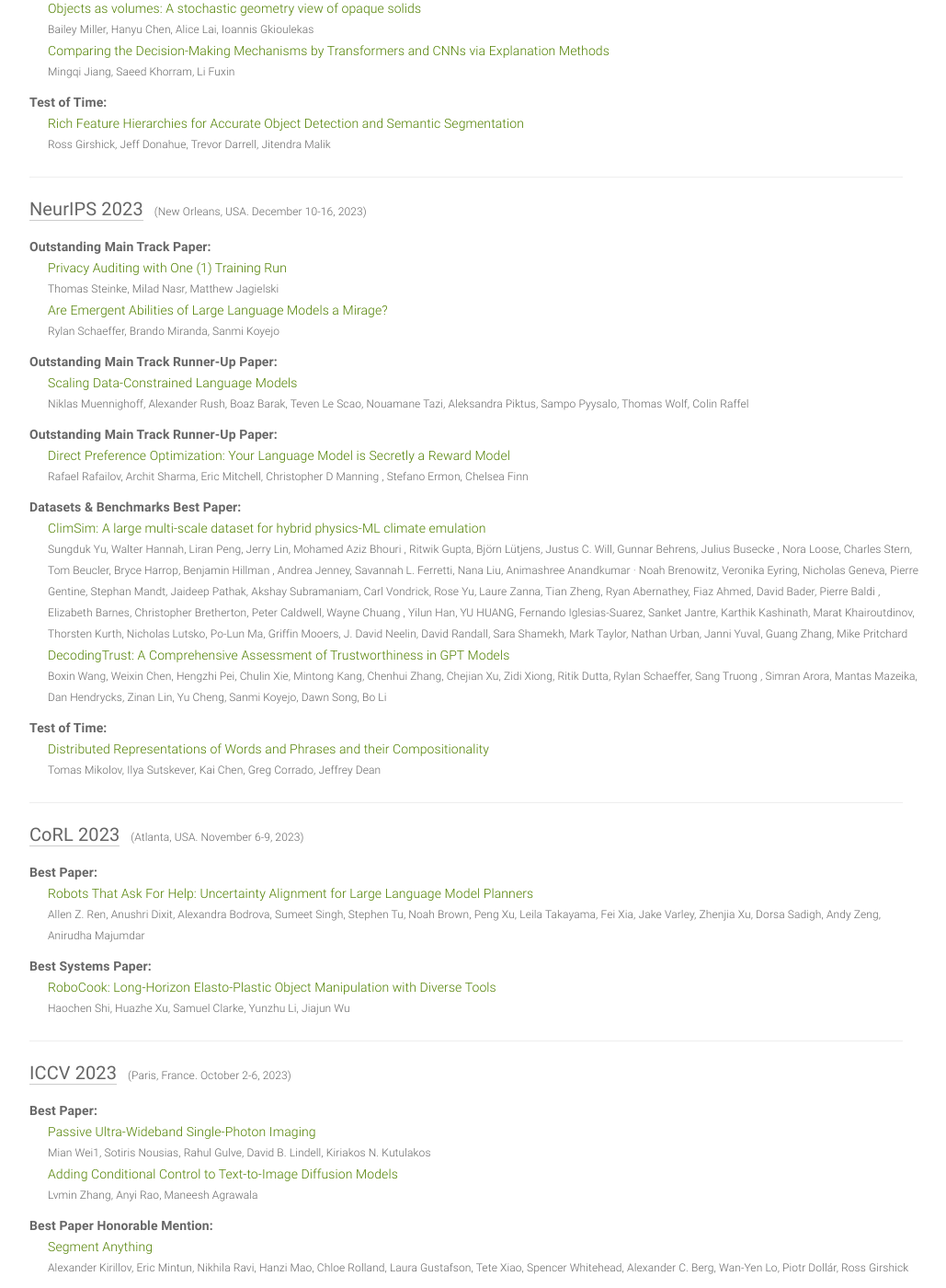
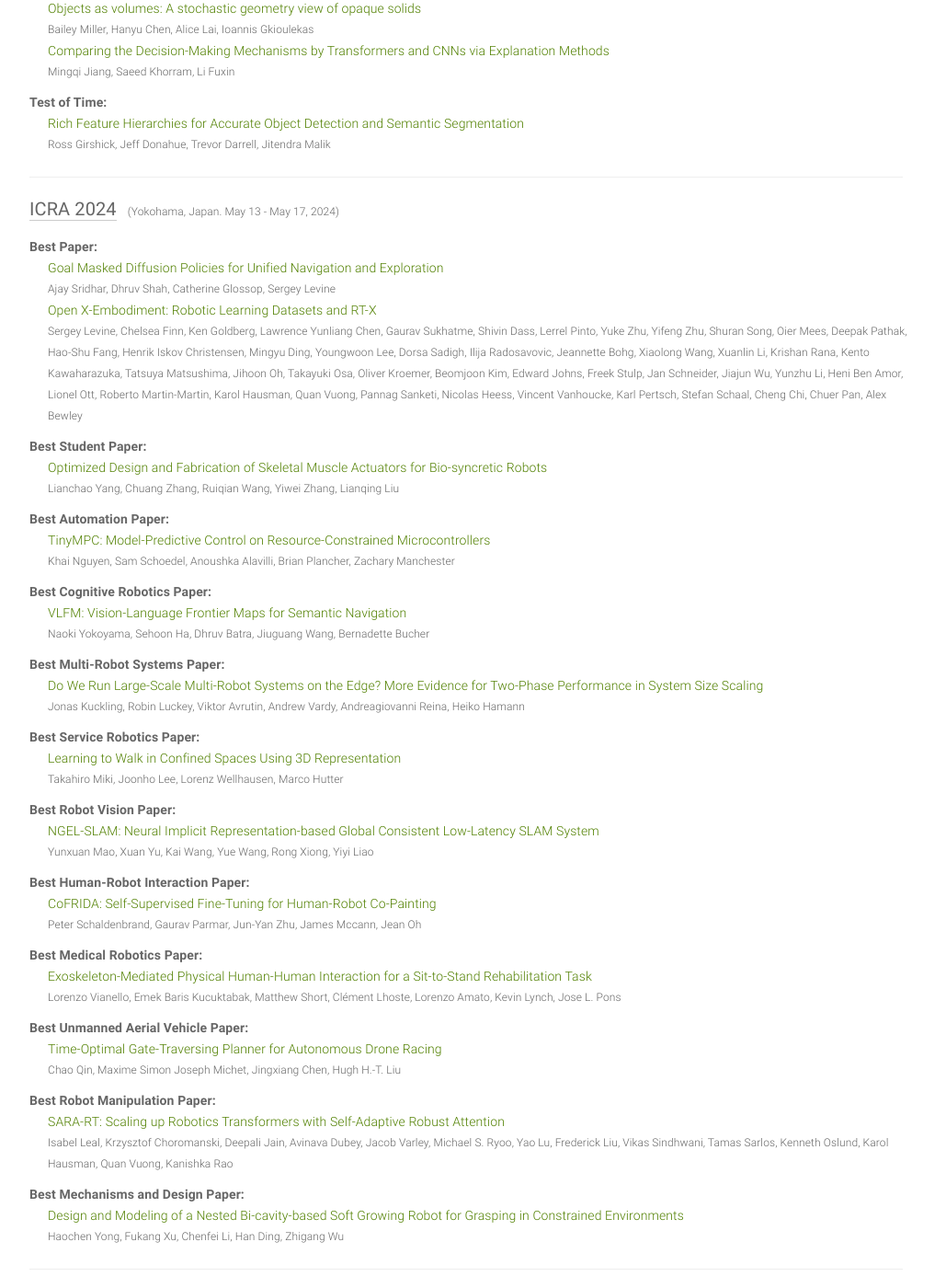
Before and after one commit to clemense/ai-bestpapers, a Jekyll site: the page built from index.html, in a window 1280 px wide and 1400 px high, scrolled down 885 px. Shown: the whole window at 92% size, without its empty margins (133-1162 px from the left). Built offline with Jekyll 4.4.1, drawn with Linux system fonts in a browser that asks for light colours.

```diff
--- a/_data/papers.yml
+++ b/_data/papers.yml
@@ -68,6 +68,96 @@
   place: Seattle, USA
   date: June 17-21, 2024
   sub: CV
+
+- venue: ICRA
+  year: 2024
+  awards:
+  - award: Best Paper
+    title: Goal Masked Diffusion Policies for Unified Navigation and Exploration
+    link: https://arxiv.org/abs/2310.07896
+    author: Ajay Sridhar, Dhruv Shah, Catherine Glossop, Sergey Levine
+    source: https://2024.ieee-icra.org/awards-and-finalists/
+  - award: Best Paper
+    title: 'Open X-Embodiment: Robotic Learning Datasets and RT-X'
+    link: https://arxiv.org/abs/2310.08864
+    author: Sergey Levine, Chelsea Finn, Ken Goldberg, Lawrence Yunliang Chen, Gaurav
+      Sukhatme, Shivin Dass, Lerrel Pinto, Yuke Zhu, Yifeng Zhu, Shuran Song, Oier
+      Mees, Deepak Pathak, Hao-Shu Fang, Henrik Iskov Christensen, Mingyu Ding, Youngwoon
+      Lee, Dorsa Sadigh, Ilija Radosavovic, Jeannette Bohg, Xiaolong Wang, Xuanlin
+      Li, Krishan Rana, Kento Kawaharazuka, Tatsuya Matsushima, Jihoon Oh, Takayuki
+      Osa, Oliver Kroemer, Beomjoon Kim, Edward Johns, Freek Stulp, Jan Schneider,
+      Jiajun Wu, Yunzhu Li, Heni Ben Amor, Lionel Ott, Roberto Martin-Martin, Karol
+      Hausman, Quan Vuong, Pannag Sanketi, Nicolas Heess, Vincent Vanhoucke, Karl
+      Pertsch, Stefan Schaal, Cheng Chi, Chuer Pan, Alex Bewley
+    source: https://2024.ieee-icra.org/awards-and-finalists/
+  - award: Best Student Paper
+    title: Optimized Design and Fabrication of Skeletal Muscle Actuators for Bio-syncretic
+      Robots
+    link: null
+    author: Lianchao Yang, Chuang Zhang, Ruiqian Wang, Yiwei Zhang, Lianqing Liu
+    source: https://2024.ieee-icra.org/awards-and-finalists/
+  - award: Best Automation Paper
+    title: 'TinyMPC: Model-Predictive Control on Resource-Constrained Microcontrollers'
+    link: https://arxiv.org/abs/2310.16985
+    author: Khai Nguyen, Sam Schoedel, Anoushka Alavilli, Brian Plancher, Zachary
+      Manchester
+    source: https://2024.ieee-icra.org/awards-and-finalists/
+  - award: Best Cognitive Robotics Paper
+    title: 'VLFM: Vision-Language Frontier Maps for Semantic Navigation'
+    author: Naoki Yokoyama, Sehoon Ha, Dhruv Batra, Jiuguang Wang, Bernadette Bucher
+    link: https://arxiv.org/abs/2312.03275
+    source: https://2024.ieee-icra.org/awards-and-finalists/
+  - award: Best Multi-Robot Systems Paper
+    title: Do We Run Large-Scale Multi-Robot Systems on the Edge? More Evidence for
+      Two-Phase Performance in System Size Scaling
+    link: https://arxiv.org/abs/2310.11843
+    author: Jonas Kuckling, Robin Luckey, Viktor Avrutin, Andrew Vardy, Andreagiovanni
+      Reina, Heiko Hamann
+    source: https://2024.ieee-icra.org/awards-and-finalists/
+  - award: Best Service Robotics Paper
+    title: Learning to Walk in Confined Spaces Using 3D Representation
+    link: https://arxiv.org/abs/2403.00187
+    author: Takahiro Miki, Joonho Lee, Lorenz Wellhausen, Marco Hutter
+    source: https://2024.ieee-icra.org/awards-and-finalists/
+  - award: Best Robot Vision Paper
+    title: 'NGEL-SLAM: Neural Implicit Representation-based Global Consistent Low-Latency
+      SLAM System'
+    link: https://arxiv.org/abs/2311.09525
+    author: Yunxuan Mao, Xuan Yu, Kai Wang, Yue Wang, Rong Xiong, Yiyi Liao
+    source: https://2024.ieee-icra.org/awards-and-finalists/
+  - award: Best Human-Robot Interaction Paper
+    title: 'CoFRIDA: Self-Supervised Fine-Tuning for Human-Robot Co-Painting'
+    link: https://arxiv.org/abs/2402.13442
+    author: Peter Schaldenbrand, Gaurav Parmar, Jun-Yan Zhu, James Mccann, Jean Oh
+    source: https://2024.ieee-icra.org/awards-and-finalists/
+  - award: Best Medical Robotics Paper
+    title: Exoskeleton-Mediated Physical Human-Human Interaction for a Sit-to-Stand
+      Rehabilitation Task
+    link: https://arxiv.org/abs/2310.06084
+    author: Lorenzo Vianello, Emek Baris Kucuktabak, Matthew Short, Clément Lhoste,
+      Lorenzo Amato, Kevin Lynch, Jose L. Pons
+    source: https://2024.ieee-icra.org/awards-and-finalists/
+  - award: Best Unmanned Aerial Vehicle Paper
+    title: Time-Optimal Gate-Traversing Planner for Autonomous Drone Racing
+    link: https://arxiv.org/abs/2309.06837
+    author: Chao Qin, Maxime Simon Joseph Michet, Jingxiang Chen, Hugh H.-T. Liu
+    source: https://2024.ieee-icra.org/awards-and-finalists/
+  - award: Best Robot Manipulation Paper
+    title: 'SARA-RT: Scaling up Robotics Transformers with Self-Adaptive Robust Attention'
+    link: https://arxiv.org/abs/2312.01990
+    author: Isabel Leal, Krzysztof Choromanski, Deepali Jain, Avinava Dubey, Jacob
+      Varley, Michael S. Ryoo, Yao Lu, Frederick Liu, Vikas Sindhwani, Tamas Sarlos,
+      Kenneth Oslund, Karol Hausman, Quan Vuong, Kanishka Rao
+    source: https://2024.ieee-icra.org/awards-and-finalists/
+  - award: Best Mechanisms and Design Paper
+    title: Design and Modeling of a Nested Bi-cavity-based Soft Growing Robot for
+      Grasping in Constrained Environments
+    link: https://www.researchgate.net/profile/Haochen-Yong/publication/380693293_Design_and_Modeling_of_a_Nested_Bi-cavity-based_Soft_Growing_Robot_for_Grasping_in_Constrained_Environments/links/6648b453bc86444c72e99b56/Design-and-Modeling-of-a-Nested-Bi-cavity-based-Soft-Growing-Robot-for-Grasping-in-Constrained-Environments.pdf
+    author: Haochen Yong, Fukang Xu, Chenfei Li, Han Ding, Zhigang Wu
+    source: https://2024.ieee-icra.org/awards-and-finalists/
+  place: Yokohama, Japan
+  date: May 13 - May 17, 2024
+  sub: RO
 
 - venue: NeurIPS
   year: 2023
```
